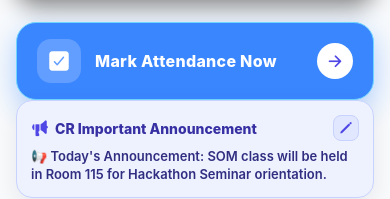
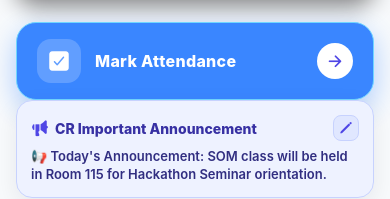
Before and after one commit to ctrlaltsolveorg-cloud/ATTENDANCE, a React Native app: screen / in a window 390 px wide. Shown: the part 291-490 px from the top of the page. Built offline with nearby package versions, Linux system fonts and the light colour scheme; no server answers; the database is empty.

Commit message:
Update quick action CTA text to Mark Attendance in DashboardScreen

```diff
--- a/src/screens/DashboardScreen.js
+++ b/src/screens/DashboardScreen.js
@@ -231,7 +231,7 @@ export default function DashboardScreen({
             <View style={styles.markCTAIcon}>
               <Ionicons name="checkbox" size={24} color="#FFFFFF" />
             </View>
-            <Text style={styles.markCTATitle}>Mark Attendance Now</Text>
+            <Text style={styles.markCTATitle}>Mark Attendance</Text>
           </View>
 
           <View style={styles.markCTAArrow}>
```
